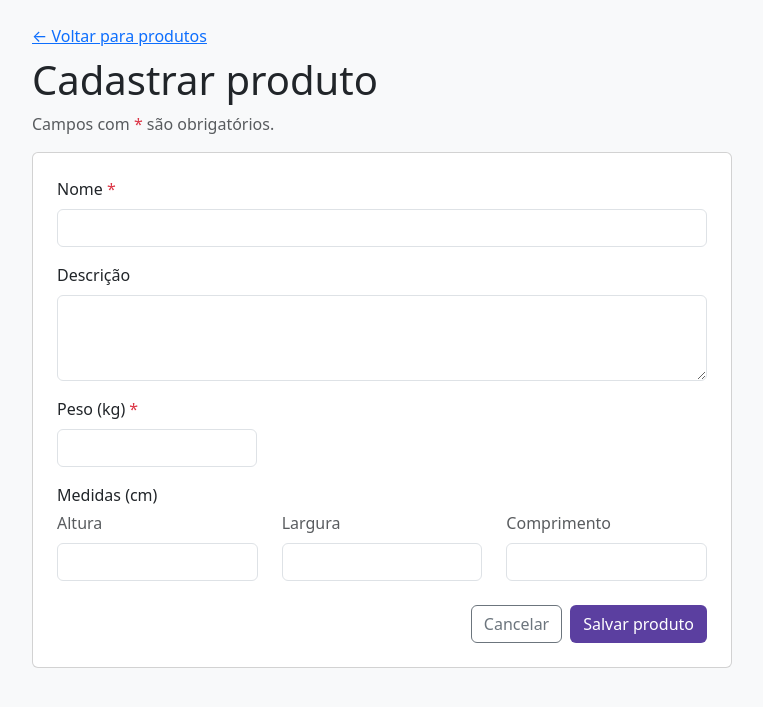
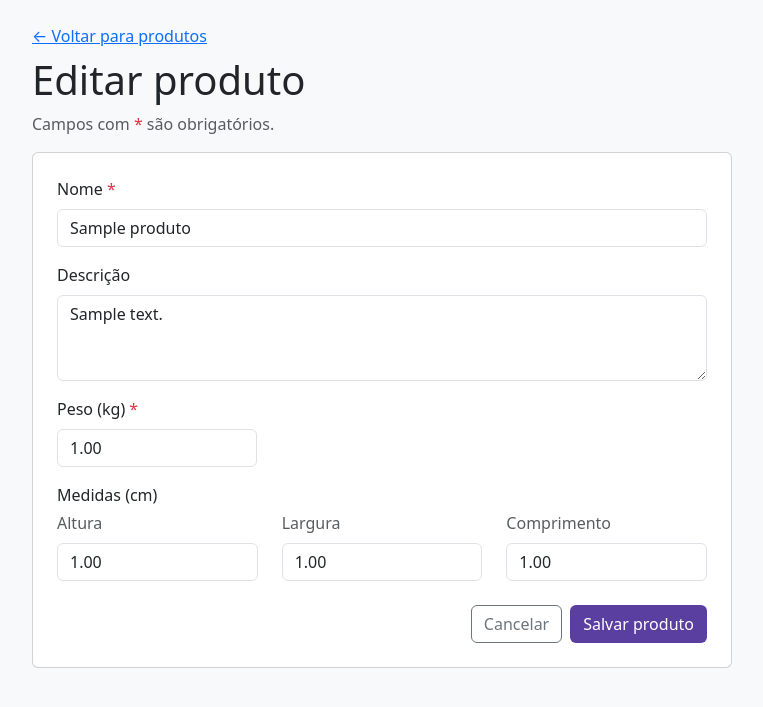
Before and after one commit to souzantoniog-hue/fretefacil, a PHP site: page /produtos/form.php?id=1 in a window 1280 px wide. Shown: the part 56-763 px from the top of the page, without its empty margins (50-813 px from the left). Run offline with PHP 8.4, Linux system fonts and the light colour scheme; tables that the repository leaves empty hold one stand-in row (values such as "Sample post").

Commit message:
Adiciona edicao de produtos

```diff
--- a/produtos/form.php
+++ b/produtos/form.php
@@ -1,39 +1,56 @@
-<?php include '../includes/cabecalho.php'; ?>
+<?php
+require '../config/conexao.php';
+
+// Começa com tudo vazio (para o cadastro)
+$produto = ['id' => '', 'nome' => '', 'descricao' => '', 'peso' => '',
+            'altura' => '', 'largura' => '', 'comprimento' => ''];
+
+// Se veio um id na URL, busca o produto no banco (para a edição)
+if (isset($_GET['id'])) {
+    $stmt = $pdo->prepare("SELECT * FROM produto WHERE id = ?");
+    $stmt->execute([$_GET['id']]);
+    $produto = $stmt->fetch();
+}
+
+include '../includes/cabecalho.php';
+?>
 
 <a href="listar.php">← Voltar para produtos</a>
-<h1 class="mt-2">Cadastrar produto</h1>
+<h1 class="mt-2"><?php echo $produto['id'] ? 'Editar produto' : 'Cadastrar produto'; ?></h1>
 <p class="text-muted">Campos com <span class="text-danger">*</span> são obrigatórios.</p>
 
 <form action="salvar.php" method="post" class="card p-4" style="max-width: 700px;">
 
+    <input type="hidden" name="id" value="<?php echo $produto['id']; ?>">
+
     <div class="mb-3">
         <label for="nome" class="form-label">Nome <span class="text-danger">*</span></label>
-        <input type="text" id="nome" name="nome" class="form-control" required>
+        <input type="text" id="nome" name="nome" class="form-control" required value="<?php echo $produto['nome']; ?>">
     </div>
 
     <div class="mb-3">
         <label for="descricao" class="form-label">Descrição</label>
-        <textarea id="descricao" name="descricao" class="form-control" rows="3"></textarea>
+        <textarea id="descricao" name="descricao" class="form-control" rows="3"><?php echo $produto['descricao']; ?></textarea>
     </div>
 
     <div class="mb-3" style="max-width: 200px;">
         <label for="peso" class="form-label">Peso (kg) <span class="text-danger">*</span></label>
-        <input type="number" step="0.01" id="peso" name="peso" class="form-control" required>
+        <input type="number" step="0.01" id="peso" name="peso" class="form-control" required value="<?php echo $produto['peso']; ?>">
     </div>
 
     <p class="form-label mb-1">Medidas (cm)</p>
     <div class="row mb-4">
         <div class="col">
             <label for="altura" class="form-label text-muted">Altura</label>
-            <input type="number" step="0.01" id="altura" name="altura" class="form-control">
+            <input type="number" step="0.01" id="altura" name="altura" class="form-control" value="<?php echo $produto['altura']; ?>">
         </div>
         <div class="col">
             <label for="largura" class="form-label text-muted">Largura</label>
-            <input type="number" step="0.01" id="largura" name="largura" class="form-control">
+            <input type="number" step="0.01" id="largura" name="largura" class="form-control" value="<?php echo $produto['largura']; ?>">
         </div>
         <div class="col">
             <label for="comprimento" class="form-label text-muted">Comprimento</label>
-            <input type="number" step="0.01" id="comprimento" name="comprimento" class="form-control">
+            <input type="number" step="0.01" id="comprimento" name="comprimento" class="form-control" value="<?php echo $produto['comprimento']; ?>">
         </div>
     </div>
 
```
Also changed, not shown: produtos/salvar.php (+15 -4 lines).
